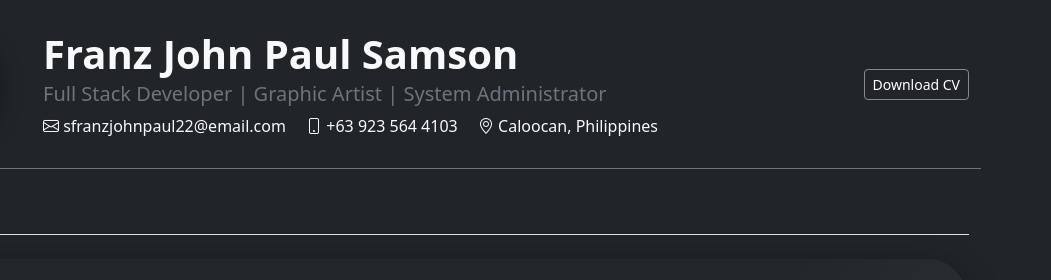
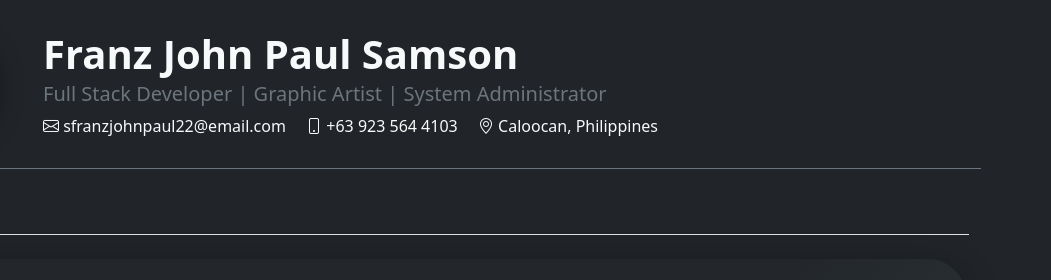
Before and after one commit to franzjps/fjps-portpolio, a plain HTML site: page index.html in a window 1280 px wide. Shown: the top 280 px of the page, 229-1280 px from the left. Drawn offline with nearby package versions, Linux system fonts and the light colour scheme.

Commit message:
Remove download button

```diff
--- a/index.html
+++ b/index.html
@@ -23,9 +23,6 @@
                     <span class="me-3"><i class="bi bi-phone"></i> +63 923 564 4103</span>
                     <span><i class="bi bi-geo-alt"></i> Caloocan, Philippines</span>
                 </p>
-            </div>
-            <div class="col-md-3 text-md-end mt-3 mt-md-0">
-                <a href="#" class="btn btn-outline-light btn-sm">Download CV</a>
             </div>
         </div>
     </header>
```
